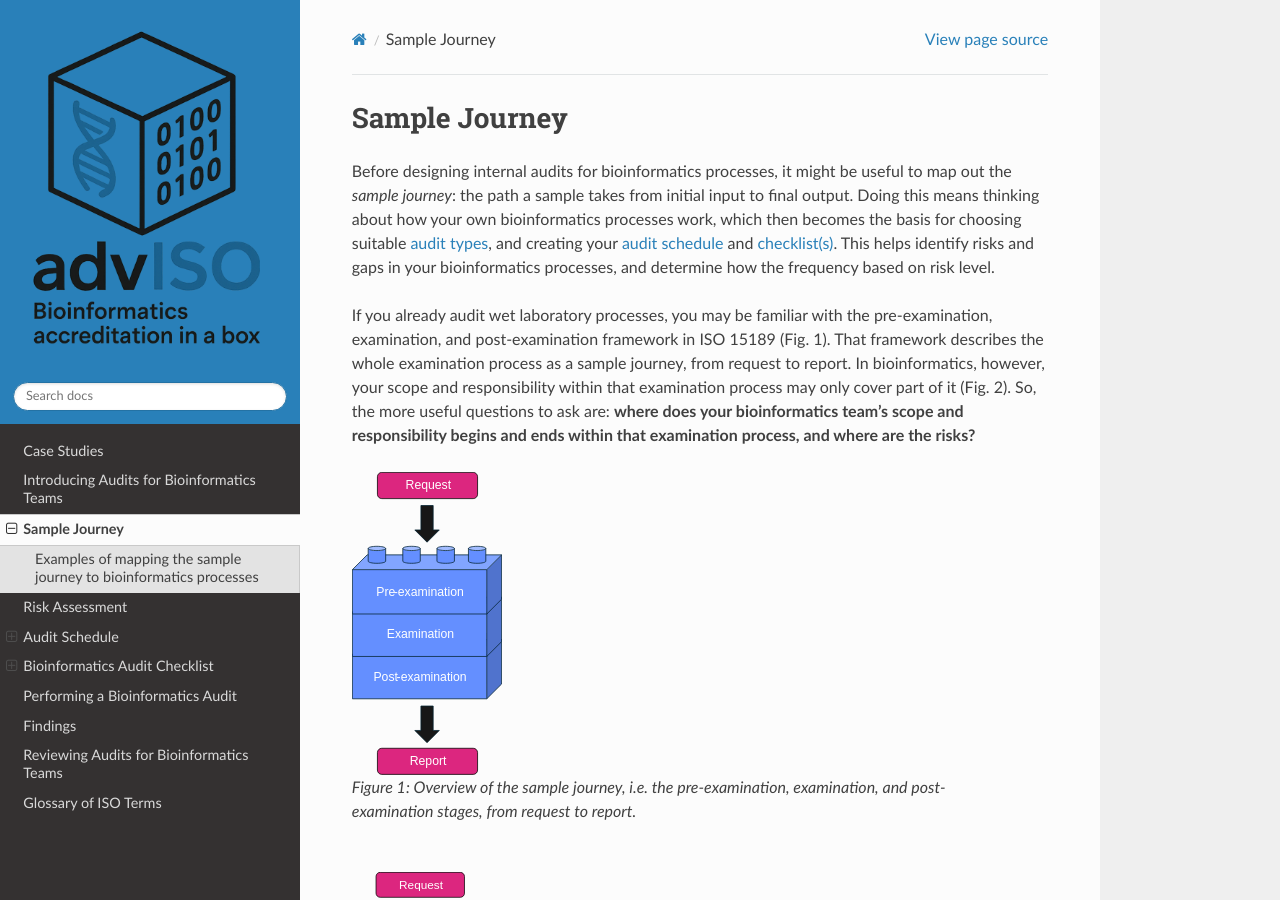
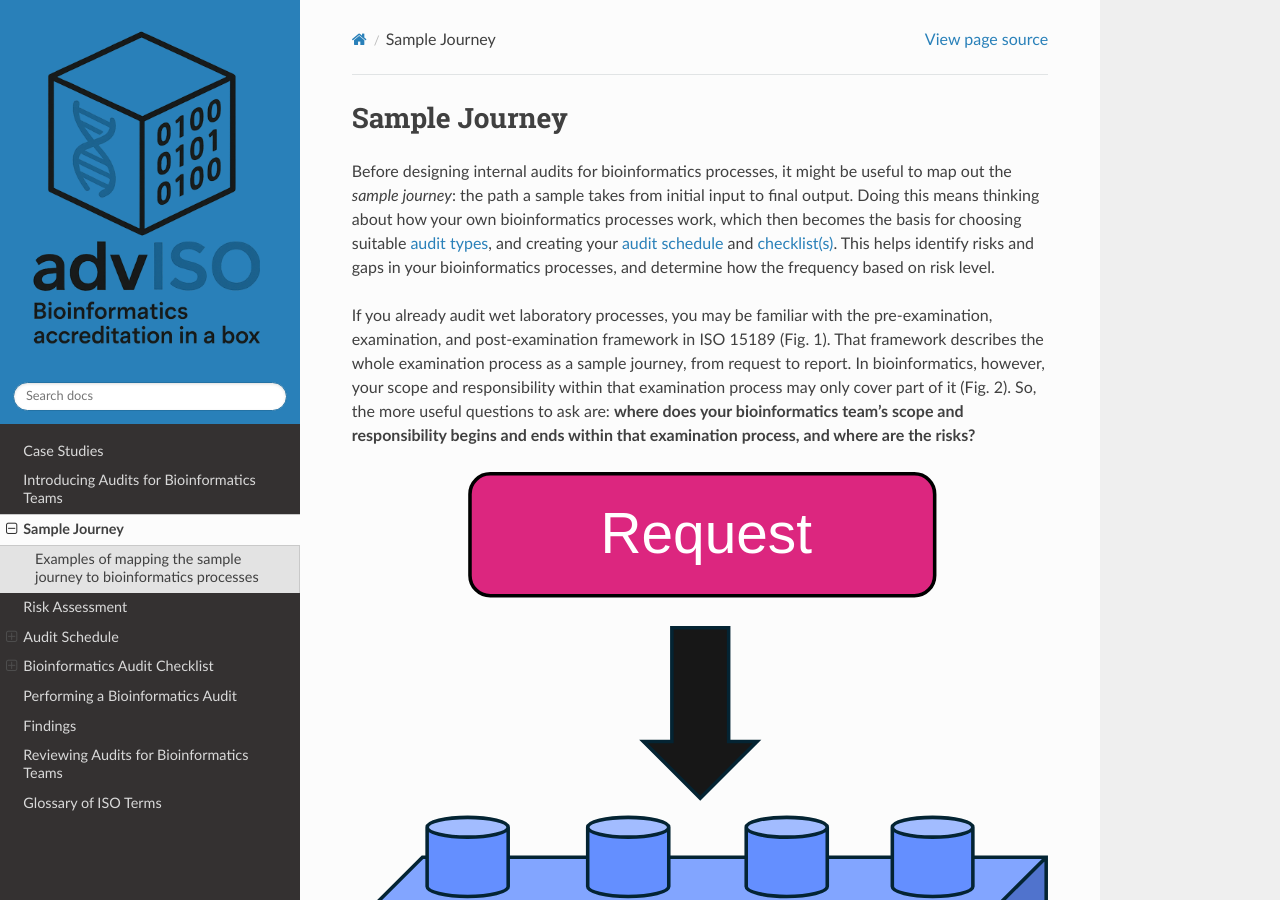
Before and after one commit to advISO-project/advISO_audit_guide, a Sphinx documentation site: the page built from docs/source/audit_guide/sample_journey.rst, in a window 1280 px wide and 900 px high. Built offline with Sphinx 7.4.7 and the Read the Docs theme 3.1.0, drawn with Linux system fonts in a browser that asks for light colours.

Commit message:
change image size

```diff
--- a/docs/source/audit_guide/sample_journey.rst
+++ b/docs/source/audit_guide/sample_journey.rst
@@ -8,15 +8,13 @@ If you already audit wet laboratory processes, you may be familiar with the pre-
 
 .. figure:: ../images/e2e_sample_journey.svg
    :alt: Sample Journey Diagram
-   :align: left
-   :width: 150px
+   :align: center
 
    *Figure 1:* Overview of the sample journey, i.e. the pre-examination, examination, and post-examination stages, from request to report.
 
 .. figure:: ../images/bioinformatics_sample_journey.svg
    :alt: Sample Journey Diagram
-   :align: left
-   :width: 250px
+   :align: center
 
    *Figure 2:* Example of a bioinformatics sample journey, showing the scope of bioinformatics processes and how they may fit into the overall examination process.
 
```
Also changed, not shown: docs/source/images/bioinformatics_sample_journey.svg.
